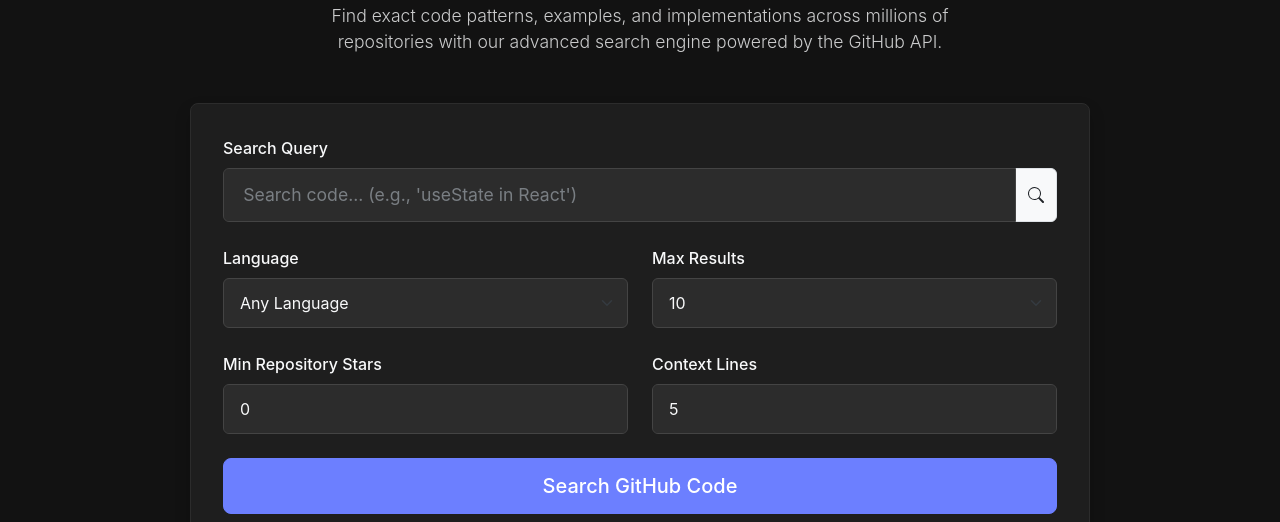
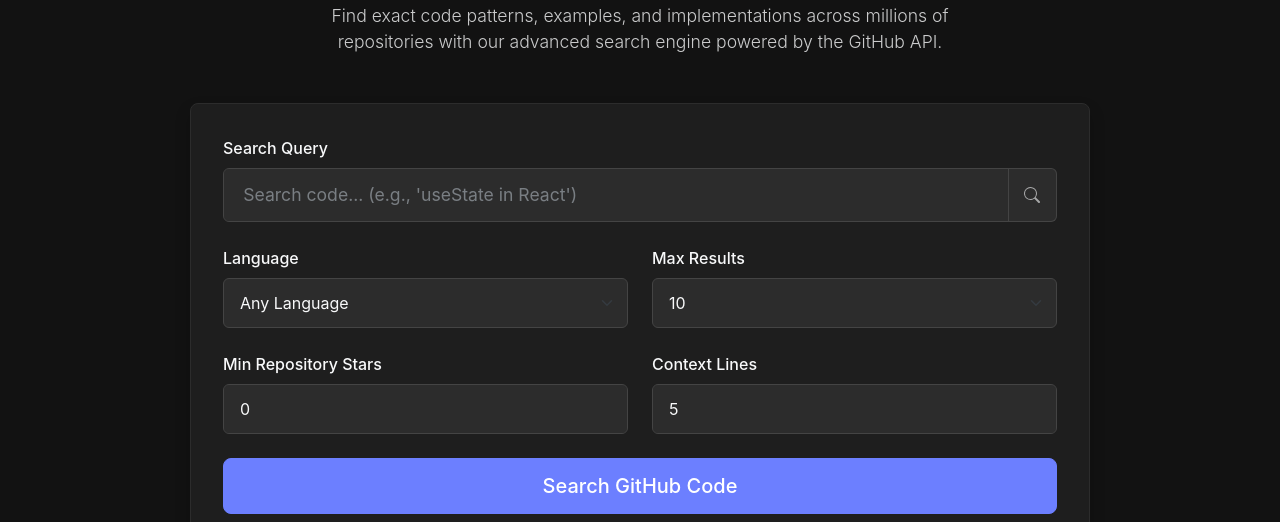
Before and after one commit to JulianCohan/github-code-finder-web, a website: page public/index.html in a window 1280 px wide. Both pictures are taken after a click on the button "Toggle dark mode". Shown: the part 278-800 px from the top of the page. Drawn offline with nearby package versions, Linux system fonts and the light colour scheme.

Commit message:
Complete the update to styles.css for search input group

```diff
--- a/public/css/styles.css
+++ b/public/css/styles.css
@@ -1,4 +1,4 @@
-/* Main Styles for GitHub Code Finder */
+/* Main Styles for GitHub Repo Finder */
 
 :root {
     /* Light Theme Variables */
@@ -154,6 +154,30 @@
 .form-control-lg {
     font-size: 1.1rem;
     padding: 0.8rem 1.2rem;
+}
+
+/* Search Input Group */
+.input-group .input-group-text {
+    background-color: var(--input-bg);
+    border-color: var(--input-border);
+    color: var(--text-color);
+    border-left: none;
+    padding-left: 1rem;
+    padding-right: 1rem;
+}
+
+.dark-mode .input-group .input-group-text {
+    background-color: var(--input-bg);
+    border-color: var(--input-border);
+}
+
+.input-group .form-control:focus + .input-group-text {
+    border-color: var(--primary-color);
+}
+
+.input-group .bi-search {
+    color: var(--text-color);
+    opacity: 0.6;
 }
 
 /* Button Styles */
```
